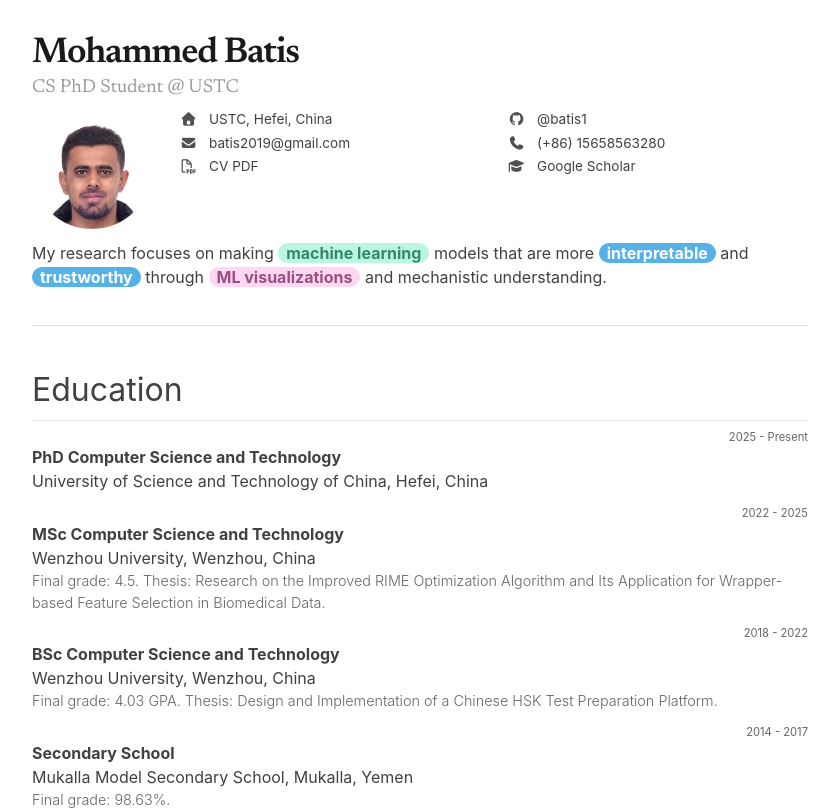
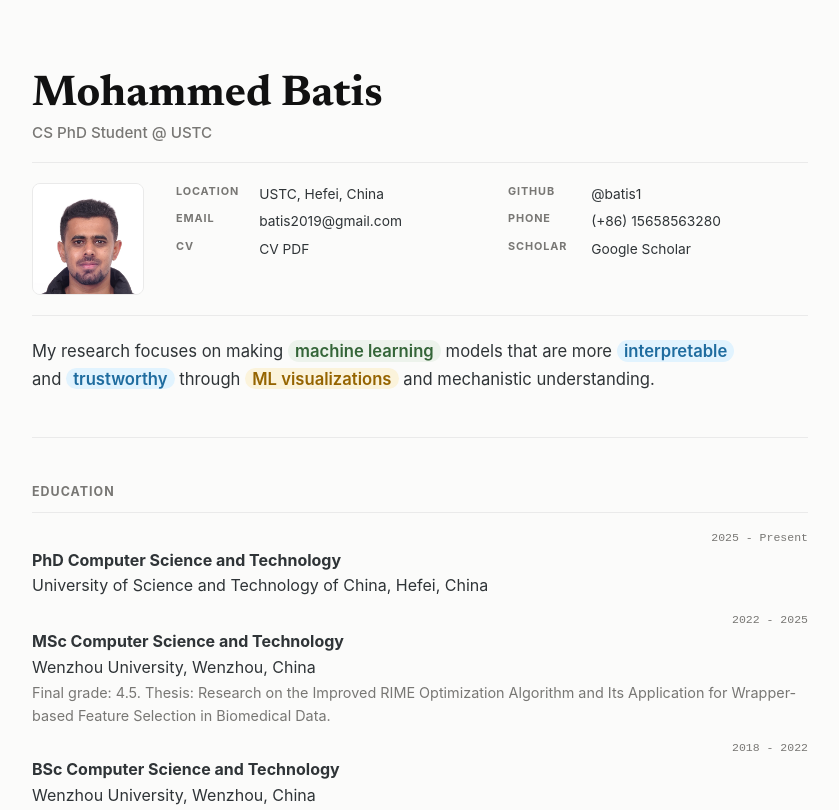
Before and after one commit to batis1/batis1, a SvelteKit app: page / in a window 1280 px wide. Shown: the top 810 px of the page, without its empty margins (300-1139 px from the left). Built offline with nearby package versions, Linux system fonts and the light colour scheme; a web font is replaced by a local one.

Commit message:
Apply minimalist resume website styling

```diff
--- a/src/routes/+page.svelte
+++ b/src/routes/+page.svelte
@@ -130,10 +130,6 @@
 		content="Academic CV website for Mohammed Batis, focused on mechanistic interpretability, ML visualizations, and trustworthy AI."
 	/>
 	<link rel="stylesheet" href="https://use.typekit.net/qyo6xht.css" />
-	<link
-		href="https://cdnjs.cloudflare.com/ajax/libs/font-awesome/7.0.1/css/all.min.css"
-		rel="stylesheet"
-	/>
 </svelte:head>
 
 <main id="cv">
@@ -147,25 +143,19 @@
 
 		<div class="cv-image-links">
 			<div class="cv-social-link">
-				<div class="cv-social-link-icon-wrapper">
-					<i class="fas fa-home icon"></i>
-				</div>
+				<div class="cv-social-link-label">Location</div>
 				<div class="cv-social-link-text-wrapper">
 					{profile.location}
 				</div>
 			</div>
 			<div class="cv-social-link">
-				<div class="cv-social-link-icon-wrapper">
-					<i class="fas fa-envelope icon"></i>
-				</div>
+				<div class="cv-social-link-label">Email</div>
 				<div class="cv-social-link-text-wrapper">
 					<a href={`mailto:${profile.email}`}>{profile.email}</a>
 				</div>
 			</div>
 			<div class="cv-social-link">
-				<div class="cv-social-link-icon-wrapper">
-					<i class="far fa-file-pdf icon"></i>
-				</div>
+				<div class="cv-social-link-label">CV</div>
 				<div class="cv-social-link-text-wrapper">
 					<a href={profile.cv}>CV PDF</a>
 				</div>
@@ -174,23 +164,17 @@
 
 		<div class="cv-image-links">
 			<div class="cv-social-link">
-				<div class="cv-social-link-icon-wrapper">
-					<i class="fab fa-github icon"></i>
-				</div>
+				<div class="cv-social-link-label">GitHub</div>
 				<div class="cv-social-link-text-wrapper">
 					<a href={profile.github}>@batis1</a>
 				</div>
 			</div>
 			<div class="cv-social-link">
-				<div class="cv-social-link-icon-wrapper">
-					<i class="fas fa-phone icon"></i>
-				</div>
+				<div class="cv-social-link-label">Phone</div>
 				<div class="cv-social-link-text-wrapper">{profile.phone}</div>
 			</div>
 			<div class="cv-social-link">
-				<div class="cv-social-link-icon-wrapper">
-					<i class="fa fa-graduation-cap icon"></i>
-				</div>
+				<div class="cv-social-link-label">Scholar</div>
 				<div class="cv-social-link-text-wrapper">
 					<a href={profile.scholar}>Google Scholar</a>
 				</div>
@@ -256,7 +240,7 @@
 
 	<h2 id="technology-skills">Technology Skills</h2>
 	{#each skillGroups as group}
-		<p style="margin: 5px 0">
+		<p class="cv-skill-row">
 			<strong>{group.category}:</strong>
 			{group.skills}
 		</p>
@@ -270,10 +254,9 @@
 
 	:global(body) {
 		margin: 0;
-		background: #fff;
-		color: #414141;
-		font-family: -apple-system, BlinkMacSystemFont, "Segoe UI", Roboto,
-			Helvetica, Arial, sans-serif;
+		background: #fbfbfa;
+		color: #2f3437;
+		font-family: "SF Pro Display", "Helvetica Neue", "Switzer", sans-serif;
 	}
 
 	:global(*) {
@@ -286,8 +269,7 @@
 	}
 
 	main#cv {
-		font-family: -apple-system, BlinkMacSystemFont, "Segoe UI", Roboto,
-			Helvetica, Arial, sans-serif;
+		font-family: "SF Pro Display", "Helvetica Neue", "Switzer", sans-serif;
 		display: grid;
 		justify-items: stretch;
 		grid-template-columns:
@@ -300,10 +282,10 @@
 			[page-end gutter-end] 1fr
 			[screen-end];
 		grid-column-gap: 1.5rem;
-		padding-top: 1rem;
-		padding-bottom: 3rem;
-		line-height: 1.5;
-		color: #414141;
+		padding-top: 3rem;
+		padding-bottom: 5rem;
+		line-height: 1.6;
+		color: #2f3437;
 		-webkit-font-smoothing: antialiased;
 	}
 
@@ -312,98 +294,108 @@
 	}
 
 	main#cv h1 {
-		font-size: 2.25rem;
-		margin-top: 1rem;
-		line-height: 1.25;
+		font-size: 2.7rem;
+		margin-top: 1.5rem;
+		line-height: 1.08;
 	}
 
 	main#cv h2 {
-		font-size: 2rem;
-		margin-top: 1rem;
-		margin-bottom: 0.5rem;
-		font-weight: 400;
-		border-bottom: 1px solid rgba(0, 0, 0, 0.1);
-		padding-bottom: 0.35rem;
+		font-size: 0.78rem;
+		margin-top: 2.75rem;
+		margin-bottom: 1rem;
+		font-weight: 700;
+		text-transform: uppercase;
+		letter-spacing: 0.08em;
+		color: #787774;
+		border-bottom: 1px solid #eaeaea;
+		padding-bottom: 0.65rem;
 	}
 
 	main#cv hr {
-		margin: 1.5rem 0;
+		margin: 2rem 0 0;
 		border: 0;
-		border-top: 1px solid #ddd;
+		border-top: 1px solid #eaeaea;
 	}
 
 	#cv-title {
-		font-weight: 600;
+		font-weight: 700;
 		line-height: 1;
-		font-size: 2.5rem;
-		letter-spacing: -0.08rem;
-		color: #1a1a1a;
+		font-size: 3rem;
+		letter-spacing: 0;
+		color: #111;
 		margin-bottom: 0;
-		font-family: "Akzidenz Grotesk", "Newsreader", sans-serif;
+		font-family: "Newsreader", "Instrument Serif", Georgia, serif;
 	}
 
 	#cv-title a,
 	#cv-title a:hover {
-		color: #1a1a1a;
-		font-weight: 600;
+		color: #111;
+		font-weight: 700;
 		text-decoration: none;
 	}
 
 	#cv-subtitle {
-		font-family: "Akzidenz Grotesk", "Newsreader", sans-serif;
-		font-size: 1.17em;
-		font-weight: 400;
+		font-family: "SF Pro Display", "Helvetica Neue", "Switzer", sans-serif;
+		font-size: 0.95rem;
+		font-weight: 500;
 		line-height: 1.2;
-		color: #0006;
-		margin: 0 0 0.6rem;
+		color: #787774;
+		margin: 0.35rem 0 1.2rem;
 	}
 
 	.cv-intro {
-		margin-top: 0.75rem;
+		margin-top: 1.4rem;
 		margin-bottom: 0.75rem;
-		line-height: 1.5;
+		line-height: 1.65;
+		font-size: 1.04rem;
+		max-width: 46rem;
 	}
 
 	.cv-ai,
 	.cv-ai-2,
 	.cv-vis {
-		border-radius: 1rem;
-		padding: 0 0.5rem;
+		border-radius: 9999px;
+		padding: 0.05rem 0.45rem;
+		font-weight: 600;
 	}
 
 	.cv-ai {
-		background-color: #bbf6e2;
-		color: #36876c;
+		background-color: #edf3ec;
+		color: #346538;
 	}
 
 	.cv-ai-2 {
-		background-color: #56b2e5;
-		color: white;
+		background-color: #e1f3fe;
+		color: #1f6c9f;
 	}
 
 	.cv-vis {
-		background-color: #ffd7f1;
-		color: #995081;
+		background-color: #fbf3db;
+		color: #956400;
 	}
 
 	.cv-image-links-wrapper {
 		display: flex;
-		font-size: 0.85rem;
-		gap: 1.5rem;
+		font-size: 0.86rem;
+		gap: 2rem;
 		align-items: flex-start;
+		padding: 1.25rem 0;
+		border-top: 1px solid #eaeaea;
+		border-bottom: 1px solid #eaeaea;
 	}
 
 	.cv-headshot {
-		width: 120px;
-		flex: 0 0 120px;
+		width: 112px;
+		flex: 0 0 112px;
 	}
 
 	.cv-headshot img {
-		width: 120px;
-		height: 120px;
+		width: 112px;
+		height: 112px;
 		object-fit: cover;
 		object-position: center top;
-		border-radius: 100%;
+		border: 1px solid #eaeaea;
+		border-radius: 8px;
 		display: block;
 	}
 
@@ -412,38 +404,39 @@
 	}
 
 	.cv-social-link {
-		display: flex;
-		margin-bottom: 0.2rem;
+		display: grid;
+		grid-template-columns: 4.5rem minmax(0, 1fr);
+		gap: 0.7rem;
+		margin-bottom: 0.35rem;
 	}
 
-	.cv-social-link-icon-wrapper {
-		flex: 0 0 25px;
-		text-align: center;
-		margin-right: 0.5rem;
-	}
-
-	.cv-social-link-icon-wrapper i {
-		color: #515151;
+	.cv-social-link-label {
+		color: #787774;
+		font-size: 0.68rem;
+		font-weight: 700;
+		letter-spacing: 0.08em;
+		text-transform: uppercase;
 	}
 
 	.cv-social-link-text-wrapper > a {
-		color: #414141;
+		color: #2f3437;
 	}
 
 	.cv-left-date {
 		grid-column: kicker;
 		text-align: right;
-		font-size: 0.7rem;
+		font-size: 0.72rem;
 		display: flex;
 		flex-direction: column;
 		justify-content: center;
-		color: #666;
+		color: #787774;
+		font-family: "SF Mono", "Geist Mono", "JetBrains Mono", monospace;
 	}
 
 	.cv-description {
-		color: #666;
+		color: #787774;
 		font-size: 0.9rem;
-		font-weight: 300;
+		font-weight: 400;
 	}
 
 	.cv-spacer-large {
@@ -471,18 +464,25 @@
 	}
 
 	.pub-misc a {
-		color: #777;
+		color: #787774;
 		white-space: nowrap;
-		background-color: #f4f4f4;
-		padding: 0.15rem 0.4rem;
-		border-radius: 1rem;
-		transition: all 0.2s ease;
+		background-color: #f7f6f3;
+		border: 1px solid #eaeaea;
+		padding: 0.15rem 0.45rem;
+		border-radius: 9999px;
+		transition:
+			background-color 0.2s ease,
+			color 0.2s ease;
 	}
 
 	.pub-misc a:hover {
-		color: #414141;
+		color: #2f3437;
 		text-decoration: none;
-		background-color: #e8e8e8;
+		background-color: #fff;
+	}
+
+	.cv-skill-row {
+		margin: 0.35rem 0;
 	}
 
 	@media screen and (max-width: 768px) {
@@ -505,7 +505,8 @@
 		}
 
 		.cv-image-links-wrapper {
-			display: block;
+			display: grid;
+			gap: 1rem;
 		}
 
 		.cv-headshot {
@@ -517,6 +518,10 @@
 		.cv-headshot img {
 			width: 104px;
 			height: 104px;
+		}
+
+		.cv-social-link {
+			grid-template-columns: 4.25rem minmax(0, 1fr);
 		}
 	}
 
```
